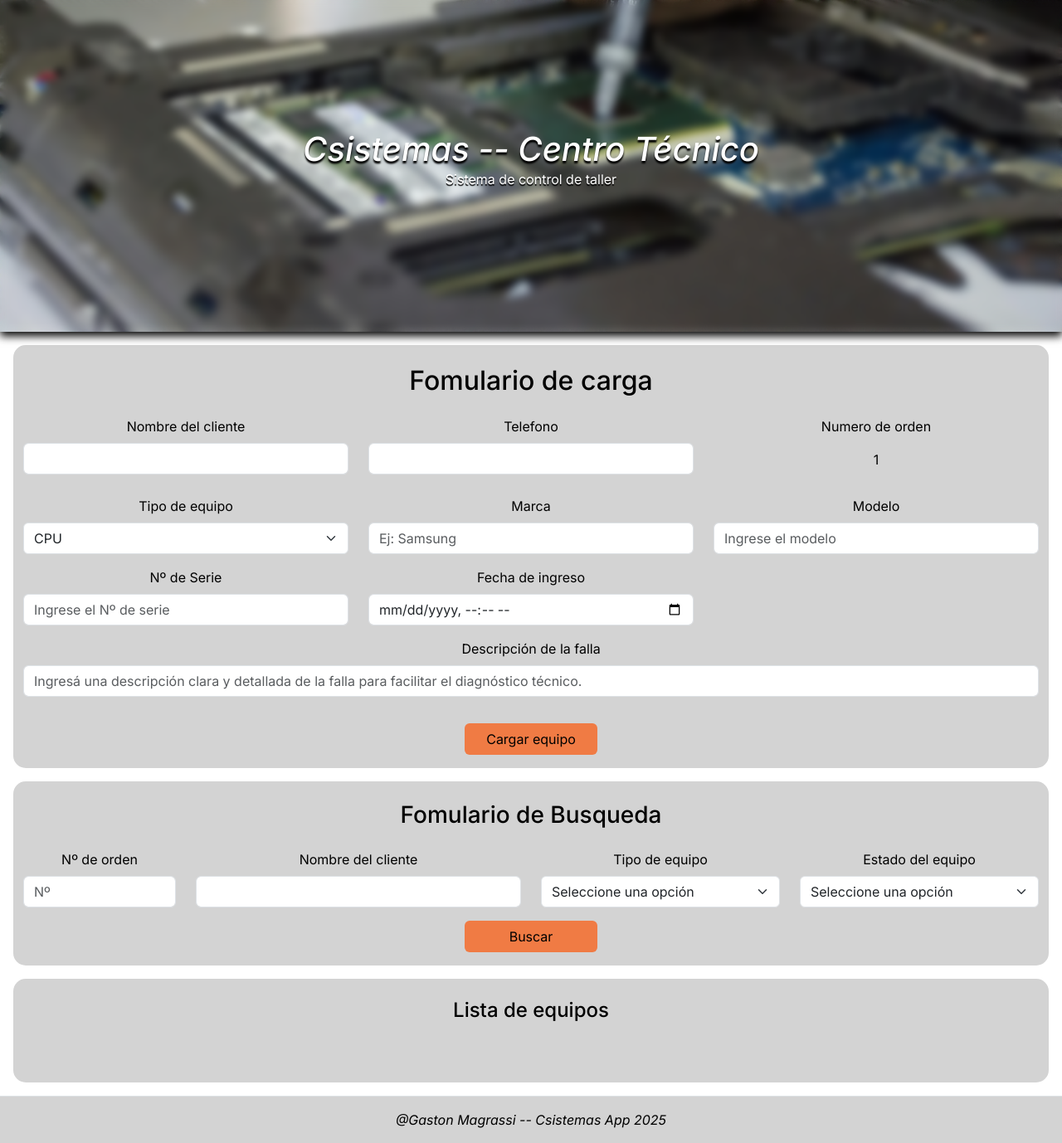
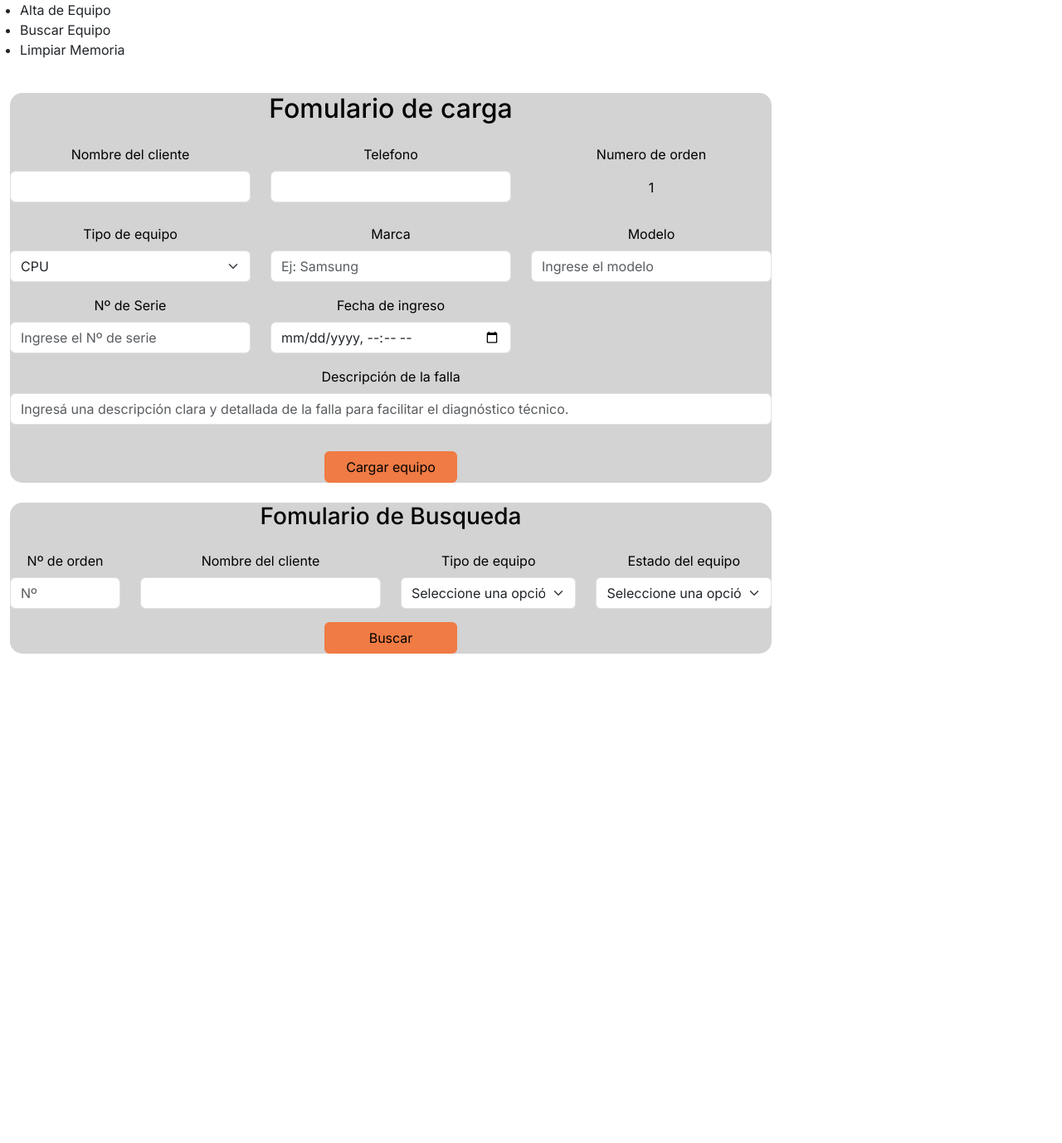
Before and after one commit to gas051093/PF_gaston_magrassi, a website: page index.html in a window 1280 px wide. Shown: the whole page at 83% size. After the commit the page ends 804 px from the top, so only its background shows below. Drawn offline with nearby package versions, Linux system fonts and the light colour scheme.

Commit message:
modificacion de estructura completa

```diff
--- a/index.html
+++ b/index.html
@@ -15,7 +15,7 @@
   </head>
   <body>
     <div class="container-fluid bg_page">
-      <header class="row ">
+      <!-- <header class="row col-12">
         <section class="hero row m-0 p-0">
            <article class="hero__container align-content-center m-0 p-0">
             <div class="col-12 text-center">
@@ -24,10 +24,17 @@
             </div>
            </article>
         </section>
-      </header>
-      <main>
-        <section class="form row my-3 px-3">
-            <article class="form__upload col-12">
+      </header> -->
+      <nav class="row col-2 sidebar p-0 m-0">
+        <ul>
+          <li>Alta de Equipo</li>
+          <li>Buscar Equipo</li>
+          <li>Limpiar Memoria</li>
+        </ul>
+      </nav>
+      <main class="row col-9">
+        <section class="form">
+            <article class="form__upload">
               <h2 class="form__title text-center my-4">Fomulario de carga</h2>
               <form class="row text-center" id="form_carga">
                 <div class="mb-3 col-lg-4 col-12">
@@ -73,8 +80,7 @@
                 <button class="btn form__btn" id="cargar">Cargar equipo</button>
               </div>
             </article>
-
-            <article class="form__find col-12 mt-3">
+            <article class="form__find">
               <h3 class="form__title text-center my-4">Fomulario de Busqueda</h3>
               <form class="row text-center">
                 <div class="mb-3 col-lg-2 col-12">
@@ -103,20 +109,14 @@
               </div>
             </article>
         </section>
-        <section class="row cards my-3 px-3">
+        <!-- <section class="row cards my-3 px-3">
           <article class="row cards__container px-2 m-0 pb-5">
             <h4 class="cards__title text-center my-4">Lista de equipos</h4>
             <div id="content_card" class="row gap-4 justify-content-center">
             </div>
           </article>
-
-        </section>
+        </section> -->
       </main>
-      <footer>
-          <div class="foot row border-top">
-            <p class="foot__text text-center my-3">@Gaston Magrassi -- Csistemas App 2025</p>
-          </div>
-      </footer>
     </div>
   <script src="https://cdn.jsdelivr.net/npm/bootstrap@5.3.3/dist/js/bootstrap.bundle.min.js"></script>
   </body>
--- /dev/null
+++ b/sass/layouts/_sidebar.scss
@@ -0,0 +1,5 @@
+.sidebar{
+    &__btn{
+        width: 50px;
+    }
+}
--- a/sass/style.scss
+++ b/sass/style.scss
@@ -1,6 +1,6 @@
 @import './variable/reset';
 @import './variable/colors';
-@import './layouts/hero';
+@import './layouts/sidebar';
 @import './layouts/form';
 @import './layouts/cards';
 @import './layouts/foot';
```
Also changed, not shown: main.html (added, +28 -0 lines), style/style.css, 1 other file.
